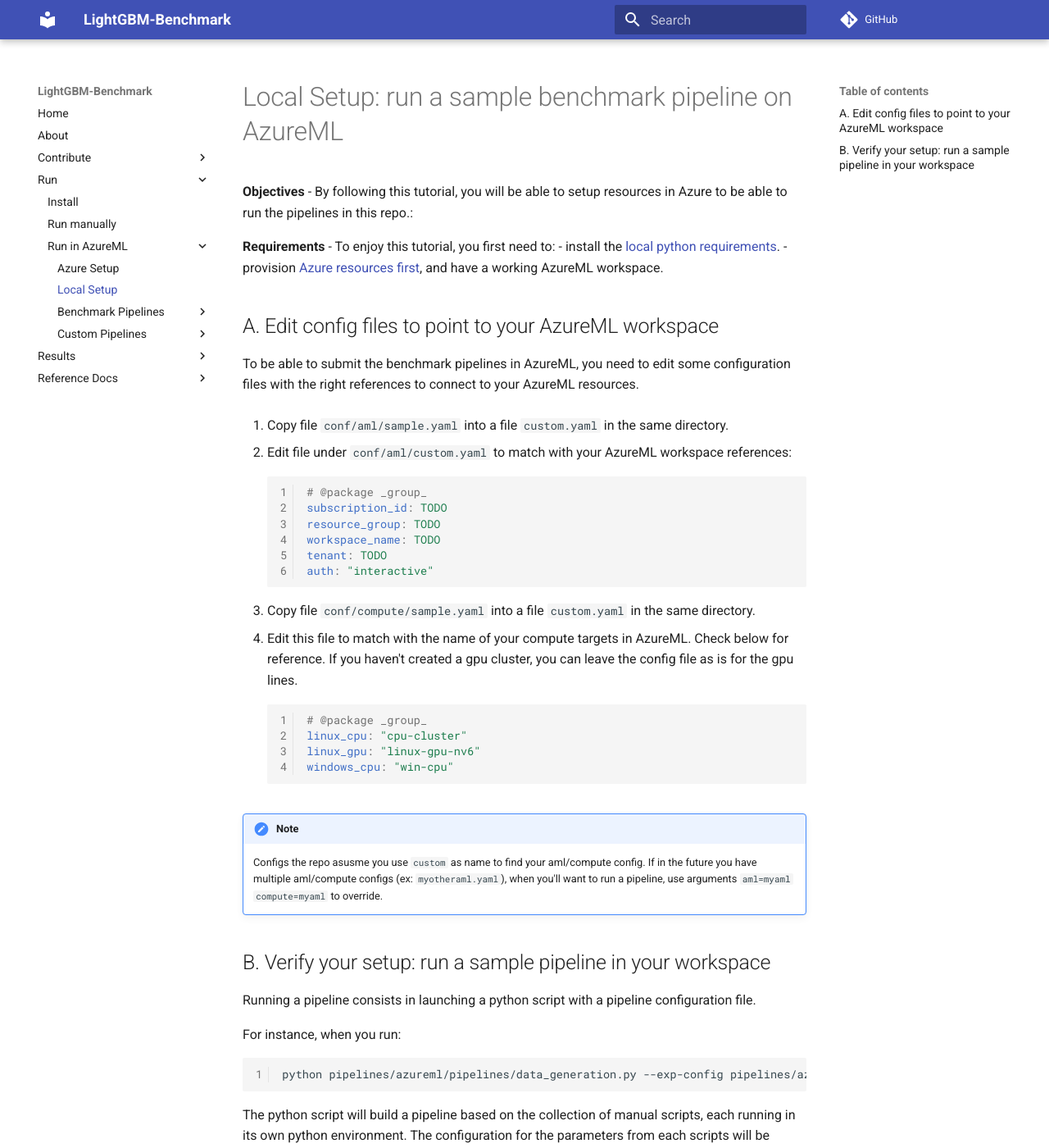
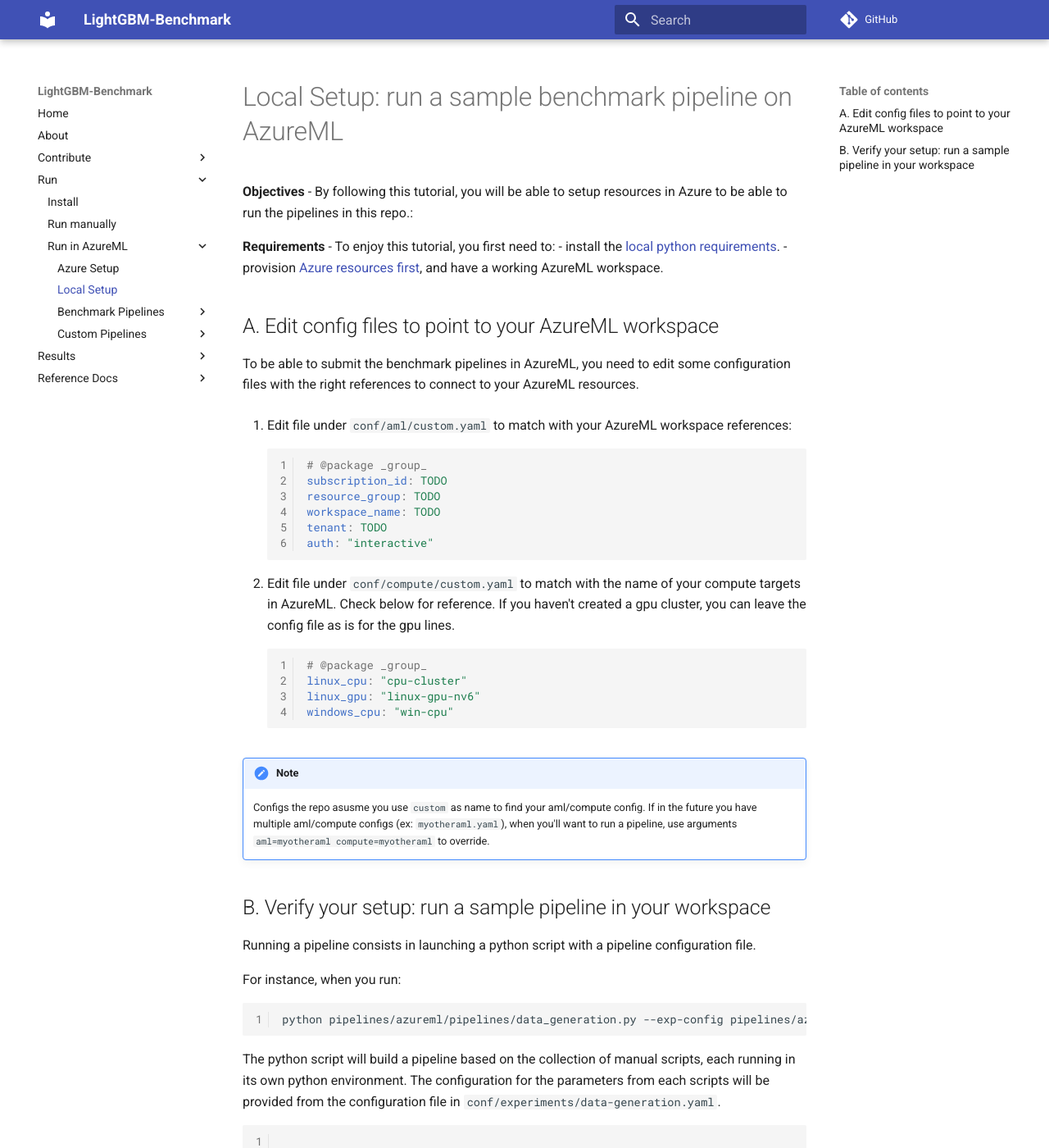
Before and after one commit to microsoft/lightgbm-benchmark, an MkDocs documentation site: the page built from docs/run/azureml/local-setup.md, in a window 1280 px wide and 1400 px high. Shown: the whole window at 82% size. Built offline with MkDocs 1.6.1 and Material for MkDocs 9.7.7, drawn with Linux system fonts in a browser that asks for light colours; comment, search, counter and statistics services are not loaded.

Commit message:
rename sample to custom

````diff
--- a/docs/run/azureml/local-setup.md
+++ b/docs/run/azureml/local-setup.md
@@ -10,9 +10,7 @@
 
 To be able to submit the benchmark pipelines in AzureML, you need to edit some configuration files with the right references to connect to your AzureML resources.
 
-1. Copy file `conf/aml/sample.yaml` into a file `custom.yaml` in the same directory.
-
-2. Edit file under `conf/aml/custom.yaml` to match with your AzureML workspace references:
+1. Edit file under `conf/aml/custom.yaml` to match with your AzureML workspace references:
 
     ```yaml
     # @package _group_
@@ -23,9 +21,7 @@
     auth: "interactive"
     ```
 
-3. Copy file `conf/compute/sample.yaml` into a file `custom.yaml` in the same directory.
-
-4. Edit this file to match with the name of your compute targets in AzureML. Check below for reference. If you haven't created a gpu cluster, you can leave the config file as is for the gpu lines.
+2. Edit file under `conf/compute/custom.yaml` to match with the name of your compute targets in AzureML. Check below for reference. If you haven't created a gpu cluster, you can leave the config file as is for the gpu lines.
 
     ```yaml
     # @package _group_
@@ -35,7 +31,7 @@
     ```
 
 !!! note
-    Configs the repo asusme you use `custom` as name to find your aml/compute config. If in the future you have multiple aml/compute configs (ex: `myotheraml.yaml`), when you'll want to run a pipeline, use arguments `aml=myaml compute=myaml` to override.
+    Configs the repo asusme you use `custom` as name to find your aml/compute config. If in the future you have multiple aml/compute configs (ex: `myotheraml.yaml`), when you'll want to run a pipeline, use arguments `aml=myotheraml compute=myotheraml` to override.
 
 ## B. Verify your setup: run a sample pipeline in your workspace
 
````
Also changed, not shown: 5 other files.
